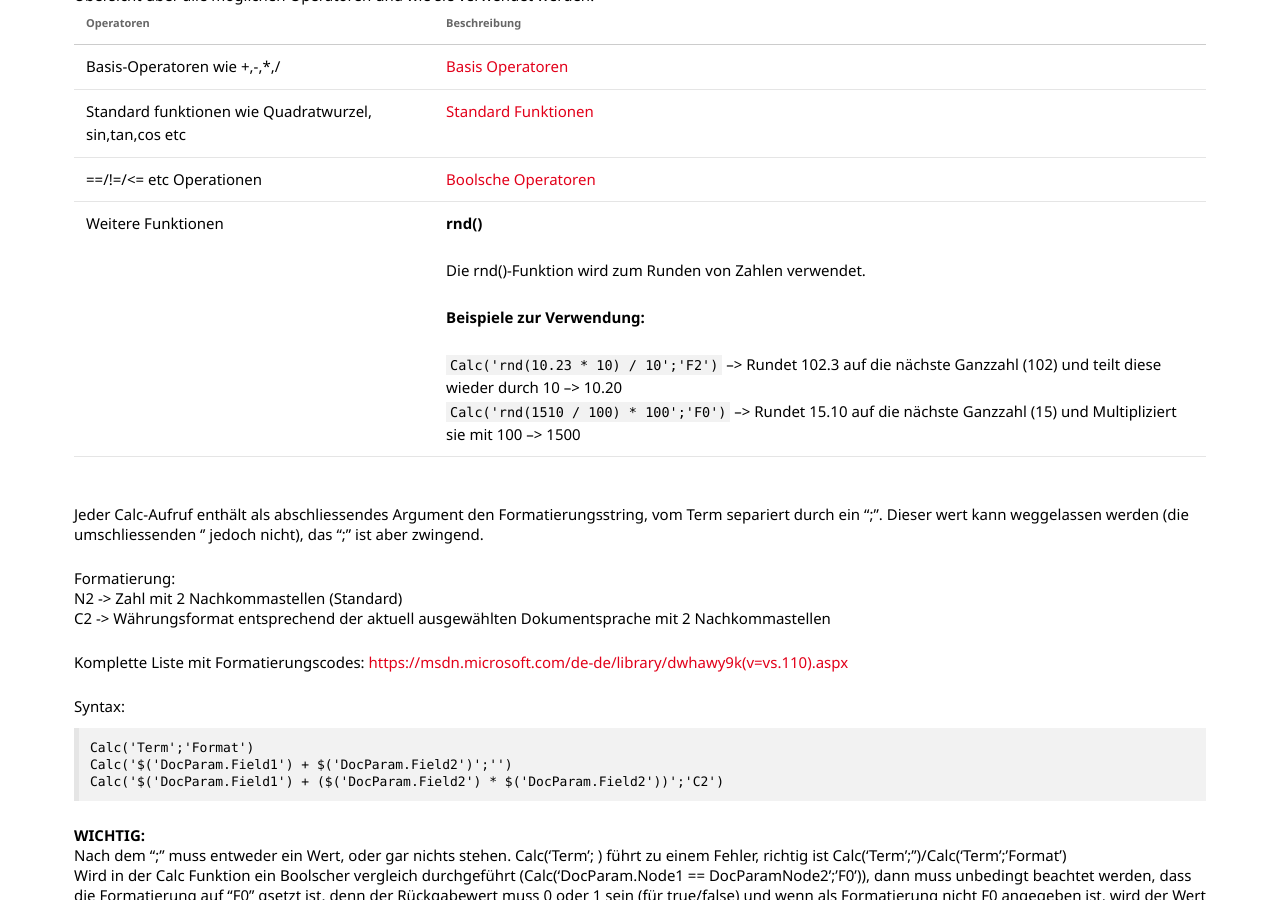
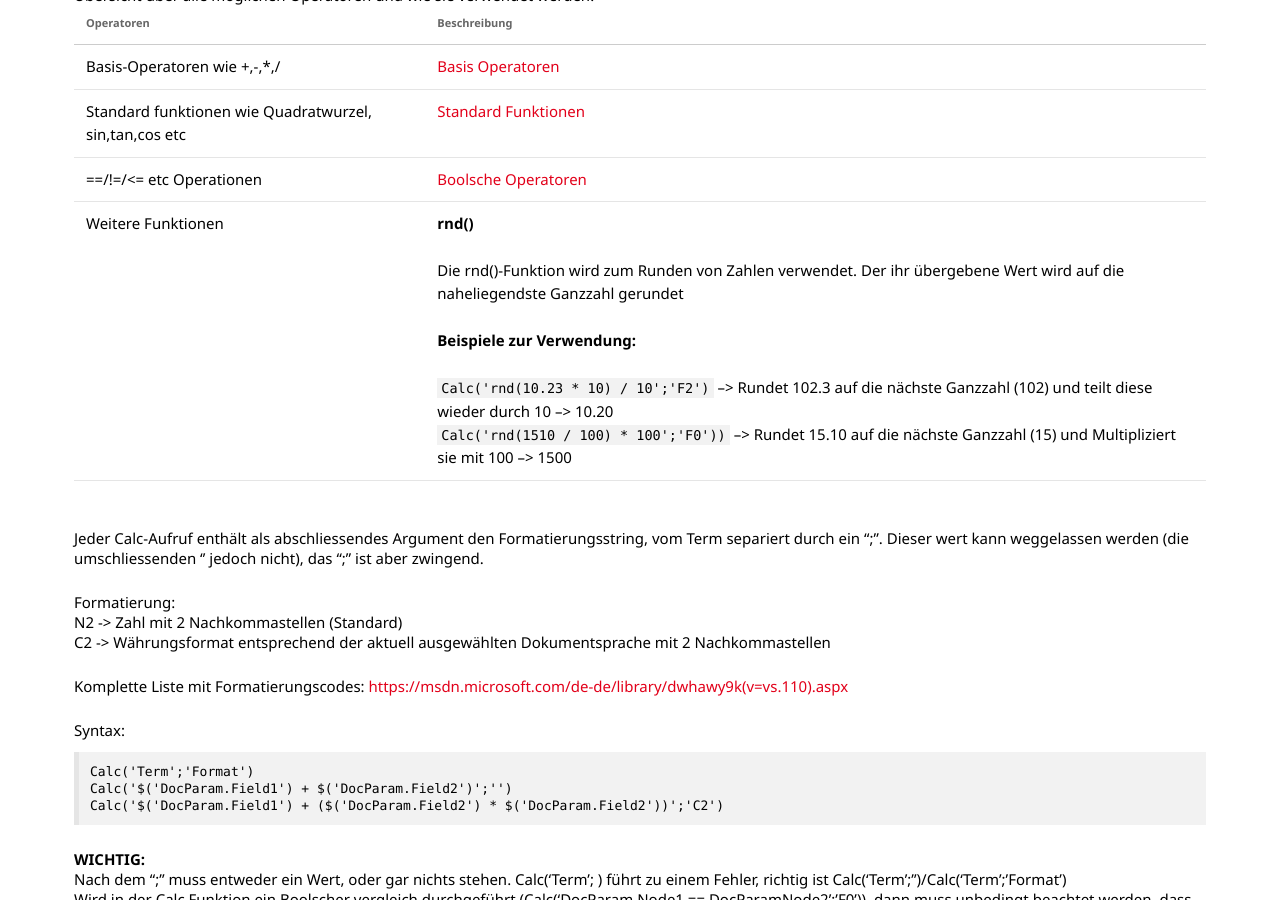
Before and after one commit to primesoft-group/oneoffixx-docs, a Jekyll site: the page built from _pages/docfunc/de/df-documentparameter.md, in a window 1280 px wide and 900 px high, scrolled down 11159 px. Built offline with Jekyll 4.4.1, drawn with Linux system fonts in a browser that asks for light colours; nearby versions of some CDN libraries; some web fonts are replaced.

Commit message:
Updatet Description for rnd func

```diff
--- a/_pages/docfunc/de/df-documentparameter.md
+++ b/_pages/docfunc/de/df-documentparameter.md
@@ -312,7 +312,7 @@ Das Ansprechen der Felder bleibt dabei gleich, $('DocParam.xy'). Um die Felder m
 |  Basis-Operatoren wie +,-,*,/      |                      [Basis Operatoren](https://github.com/pieterderycke/Jace/wiki/Basic-Operations)  |
 |  Standard funktionen wie Quadratwurzel, sin,tan,cos etc  | [Standard Funktionen](https://github.com/pieterderycke/Jace/wiki/Standard-Functions) |
 |  ==/!=/<= etc Operationen     |       [Boolsche Operatoren](https://github.com/pieterderycke/Jace/wiki/Boolean-Operations)  |
-|  Weitere Funktionen  |  __rnd()__ <br><br>Die rnd()-Funktion wird zum Runden von Zahlen verwendet. <br><br>__Beispiele zur Verwendung:__<br><br>`Calc('rnd(10.23 * 10) / 10';'F2')`{:.language-xml} --> Rundet 102.3 auf die nächste Ganzzahl (102) und teilt diese wieder durch 10 --> 10.20<br>`Calc('rnd(1510 / 100) * 100';'F0')`{:.language-xml} --> Rundet 15.10 auf die nächste Ganzzahl (15) und Multipliziert sie mit 100 --> 1500
+|  Weitere Funktionen  |  __rnd()__ <br><br>Die rnd()-Funktion wird zum Runden von Zahlen verwendet. Der ihr übergebene Wert wird auf die naheliegendste Ganzzahl gerundet<br><br>__Beispiele zur Verwendung:__<br><br>`Calc('rnd(10.23 * 10) / 10';'F2')`{:.language-xml} --> Rundet 102.3 auf die nächste Ganzzahl (102) und teilt diese wieder durch 10 --> 10.20<br>`Calc('rnd(1510 / 100) * 100';'F0'))`{:.language-xml} --> Rundet 15.10 auf die nächste Ganzzahl (15) und Multipliziert sie mit 100 --> 1500
 
 Jeder Calc-Aufruf enthält als abschliessendes Argument den Formatierungsstring, vom Term separiert durch ein ";". Dieser wert kann weggelassen werden (die umschliessenden '' jedoch nicht), das ";" ist aber zwingend.
 
```
